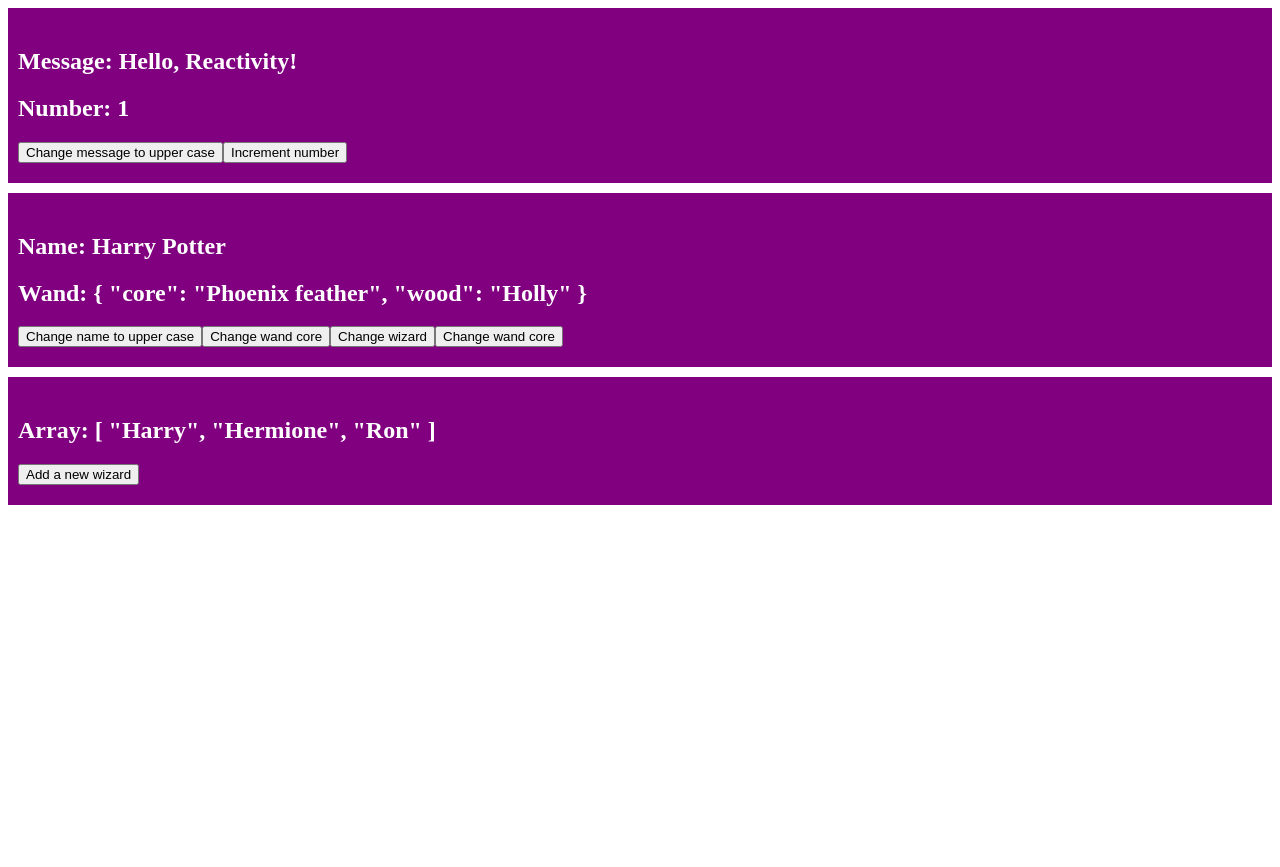
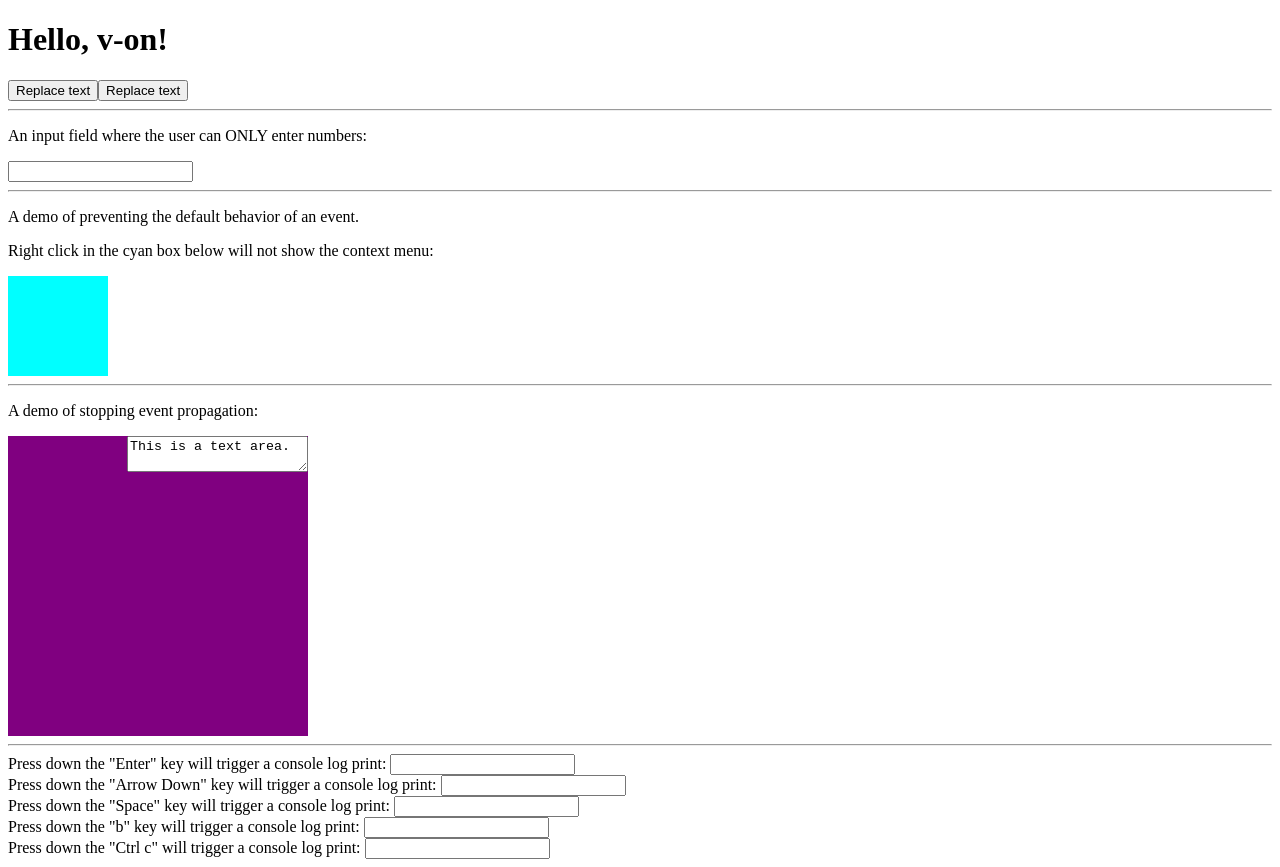
Before and after one commit to michaelmasstr/learnvue, a Vue app: page / in a window 1280 px wide. Before the commit the page ends 800 px from the top, so only its background shows below. Built offline with nearby package versions, Linux system fonts and the light colour scheme.

Commit message:
v-on first commit

```diff
--- a/src/App.vue
+++ b/src/App.vue
@@ -1,83 +1,100 @@
 <template>
-  <div class="card">
-    <h2>Message: {{ message }}</h2>
-    <h2>Number: {{ number }}</h2>
-    <button @click="changeMessageToUpperCase">
-      Change message to upper case
-    </button>
-    <button @click="incrementNumber">Increment number</button>
+  <h1>{{ message }}</h1>
+
+  <!-- replaceText is the name of a function defined in the script -->
+  <button v-on:click="replaceText('v-on is fun!')">Replace text</button>
+
+  <!-- v-on:click shortens to @click -->
+  <button @click="replaceText('v-on is fun!')">Replace text</button>
+
+  <hr />
+
+  <!-- using $event special variable to access native DOM event -->
+  <p>An input field where the user can ONLY enter numbers:</p>
+  <input type="text" @keydown="handleInput($event)" />
+
+  <hr />
+  <p>A demo of preventing the default behavior of an event.</p>
+  <p>Right click in the cyan box below will not show the context menu:</p>
+  <div
+    style="width: 100px; height: 100px; background-color: aqua"
+    @contextmenu.prevent="console.log('Show a custom context menu instead.')"
+  ></div>
+
+  <hr />
+
+  <p>A demo of stopping event propagation:</p>
+
+  <div id="mouseover" @mouseover="fun1">
+    <textarea @mouseover.stop="fun2($event)">This is a text area.</textarea>
   </div>
+  <!-- Since textarea is nested within div, mouseover textarea also means mouseover the parent div. -->
 
-  <div class="card">
-    <h2>Name: {{ wizard.name }}</h2>
-    <h2>Wand: {{ wizard.wand }}</h2>
-    <button @click="changeNameToUpperCase">Change name to upper case</button>
-    <button @click="changeWandCore">Change wand core</button>
-    <button @click="changeWizard">Change wizard</button>
-
-    <!-- You can also mutate a ref directly in event handlers -->
-    <button @click="wizard.wand.core = 'Unicorn hair'">Change wand core</button>
+  <hr />
+  <div>
+    Press down the "Enter" key will trigger a console log print:
+    <input
+      type="text"
+      @keydown.enter="console.log('You pressed the Enter key.')"
+    />
   </div>
-
-  <div class="card">
-    <h2>Array: {{ wizards }}</h2>
-    <button @click="wizards.push('Draco')">Add a new wizard</button>
+  <div>
+    Press down the "Arrow Down" key will trigger a console log print:
+    <input
+      type="text"
+      @keydown.down="console.log('You pressed the Arrow Down key.')"
+    />
+  </div>
+  <div>
+    Press down the "Space" key will trigger a console log print:
+    <input
+      type="text"
+      @keydown.space="console.log('You pressed the Space key.')"
+    />
+  </div>
+  <div>
+    Press down the "b" key will trigger a console log print:
+    <input type="text" @keydown.b="console.log('You pressed the B key.')" />
+  </div>
+  <div>
+    Press down the "Ctrl c" will trigger a console log print:
+    <input type="text" @keydown.ctrl.c="console.log('You pressed Ctrl c.')" />
   </div>
 </template>
 
 <script setup>
 import { ref } from 'vue'
 
-let message = ref('Hello, Reactivity!')
-let number = ref(1)
+let message = ref('Hello, v-on!')
 
-function changeMessageToUpperCase() {
-  message.value = message.value.toUpperCase()
-  console.log(message.value)
-}
-function incrementNumber() {
-  number.value += 1
-  console.log(number.value)
+function replaceText(msg) {
+  message.value = msg
 }
 
-let wizard = ref({
-  id: 1001,
-  name: 'Harry Potter',
-  house: 'Gryffindor',
-  age: 17, // Age during the final battle of Hogwarts
-  wand: {
-    core: 'Phoenix feather',
-    wood: 'Holly'
-  }
-})
-
-function changeNameToUpperCase() {
-  wizard.value.name = wizard.value.name.toUpperCase()
-}
-function changeWandCore() {
-  wizard.value.wand.core = 'Unicorn hair'
-}
-function changeWizard() {
-  wizard.value = {
-    id: 1002,
-    name: 'Hermione Granger',
-    house: 'Gryffindor',
-    age: 17,
-    wand: {
-      core: 'Dragon heartstring',
-      wood: 'Vine'
-    }
+function handleInput(event) {
+  // get the key code of the key pressed by user
+  let keyCode = event.keyCode
+  // if the key pressed is not a number key (0 - 9), don't show in the input box
+  if (keyCode < 48 || keyCode > 57) {
+    // vanilla JS code:
+    event.preventDefault()
   }
 }
 
-let wizards = ref(['Harry', 'Hermione', 'Ron'])
+function fun1() {
+  console.log('mouse over div')
+}
+
+function fun2(event) {
+  console.log('mouse over textarea')
+}
 </script>
 
 <style scoped>
-.card {
+#mouseover {
+  text-align: right;
   background-color: purple;
-  color: white;
-  padding: 20px 10px;
-  margin-bottom: 10px;
+  width: 300px;
+  height: 300px;
 }
 </style>
```
